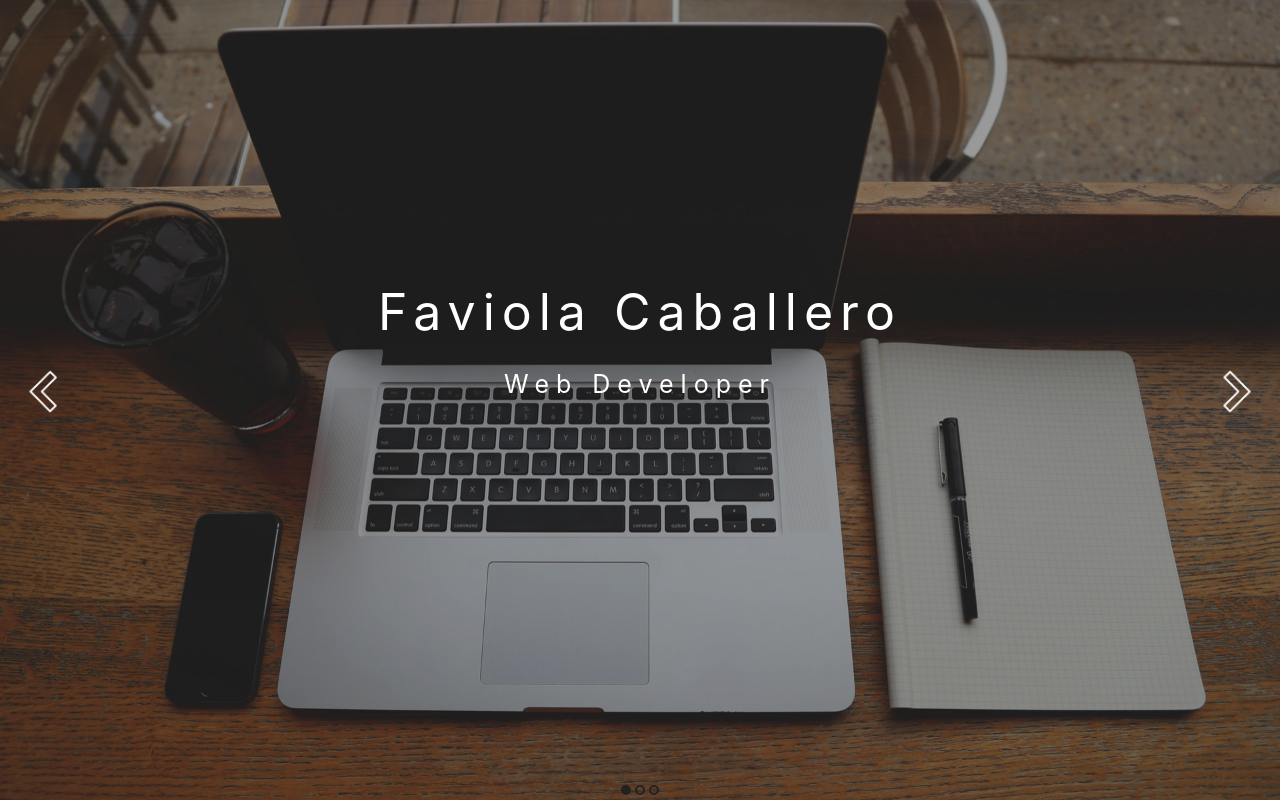
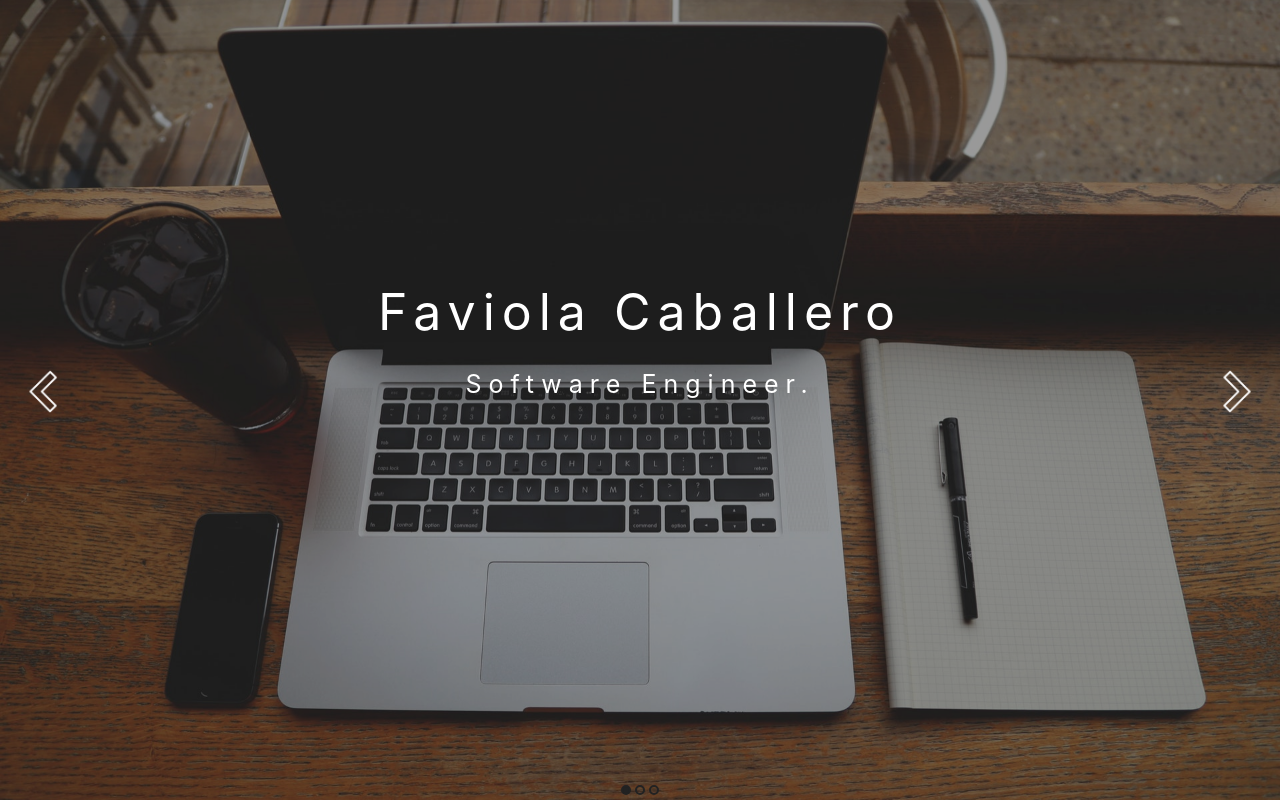
Before and after one commit to FABSTAR94/fav_portfolio, a plain HTML site: page index.html in a window 1280 px wide. Drawn offline with nearby package versions, Linux system fonts and the light colour scheme.

Commit message:
add file to html

```diff
--- a/index.html
+++ b/index.html
@@ -22,7 +22,7 @@
     <div class="titleMessage">
       <div class="heading">
         <p class="main"> Faviola Caballero </p>
-        <p class="sub"> Web Developer </p>
+        <p class="sub typed"></p>
       </div>
     </div>
 
@@ -36,6 +36,7 @@
 </div>
 
   <script src="js/jquery.superslides.js" type="text/javascript"></script>
+  <script src="js/typed.min.js" type="text/javascript"></script>
   <script src="https://cdnjs.cloudflare.com/ajax/libs/popper.js/1.14.7/umd/popper.min.js" integrity="sha384-UO2eT0CpHqdSJQ6hJty5KVphtPhzWj9WO1clHTMGa3JDZwrnQq4sF86dIHNDz0W1" crossorigin="anonymous"></script>
   <script src="https://stackpath.bootstrapcdn.com/bootstrap/4.3.1/js/bootstrap.min.js" integrity="sha384-JjSmVgyd0p3pXB1rRibZUAYoIIy6OrQ6VrjIEaFf/nJGzIxFDsf4x0xIM+B07jRM" crossorigin="anonymous"></script>
   <script src="js/script.js" type="text/javascript"></script>
```
